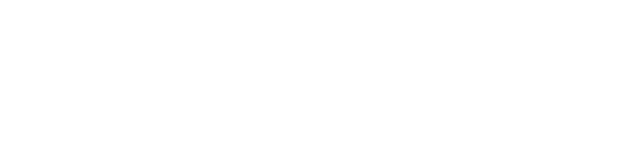
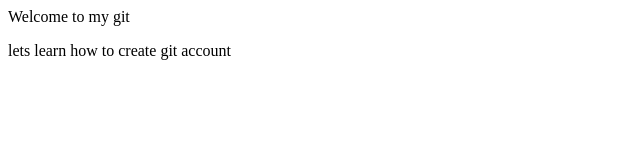
Before and after one commit to k-Tejesh/my-project, a plain HTML site: page index.html in a window 1280 px wide. Shown: the whole page, without its empty margins (0-640 px from the left). Drawn offline with Linux system fonts and the light colour scheme.

Commit message:
index.html

```diff
--- a/index.html
+++ b/index.html
@@ -1 +1,6 @@
 <html>
+  <head>Welcome to my git</head>
+  <body>
+    <p> lets learn how to create git account</p>
+  </body>
+</html>
```
